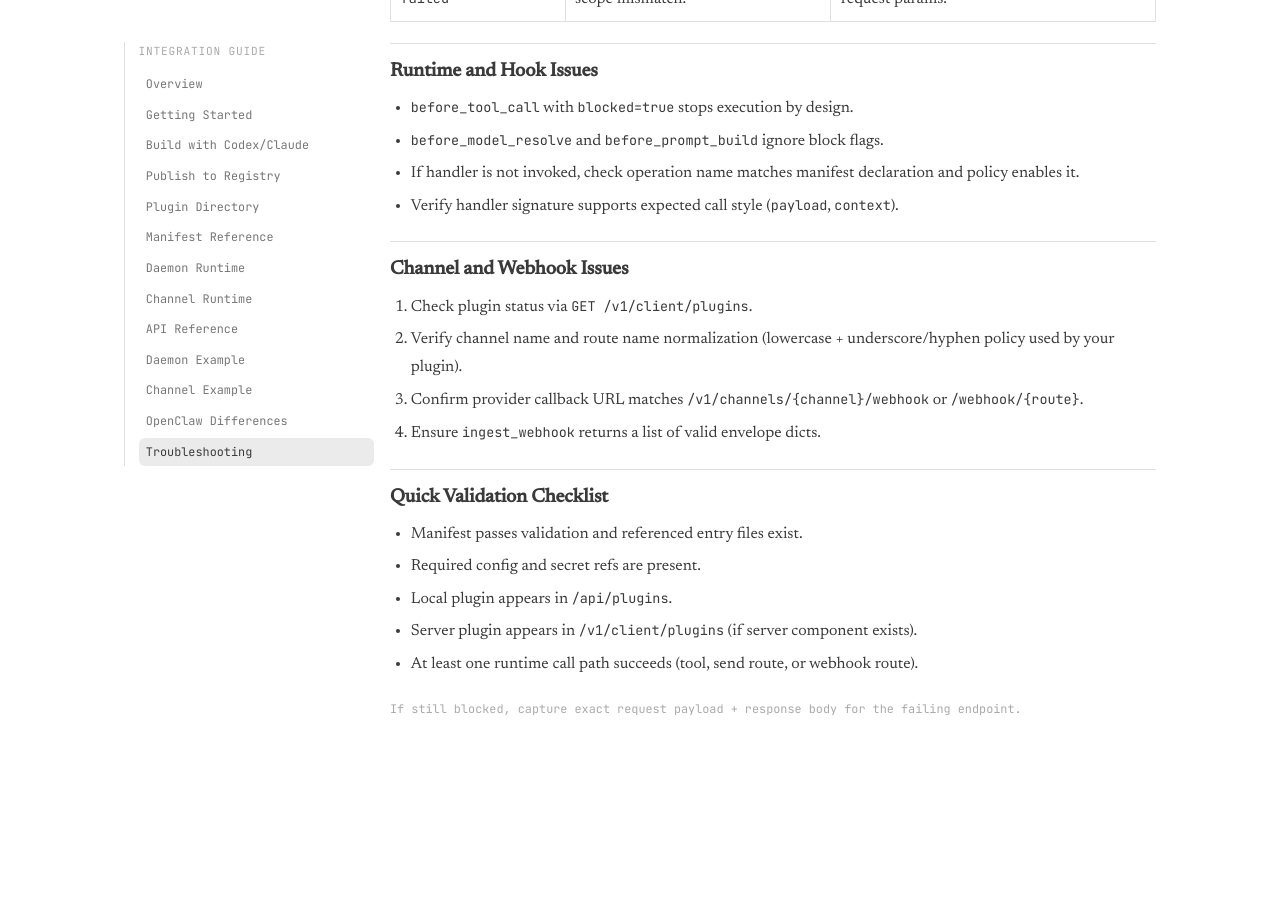
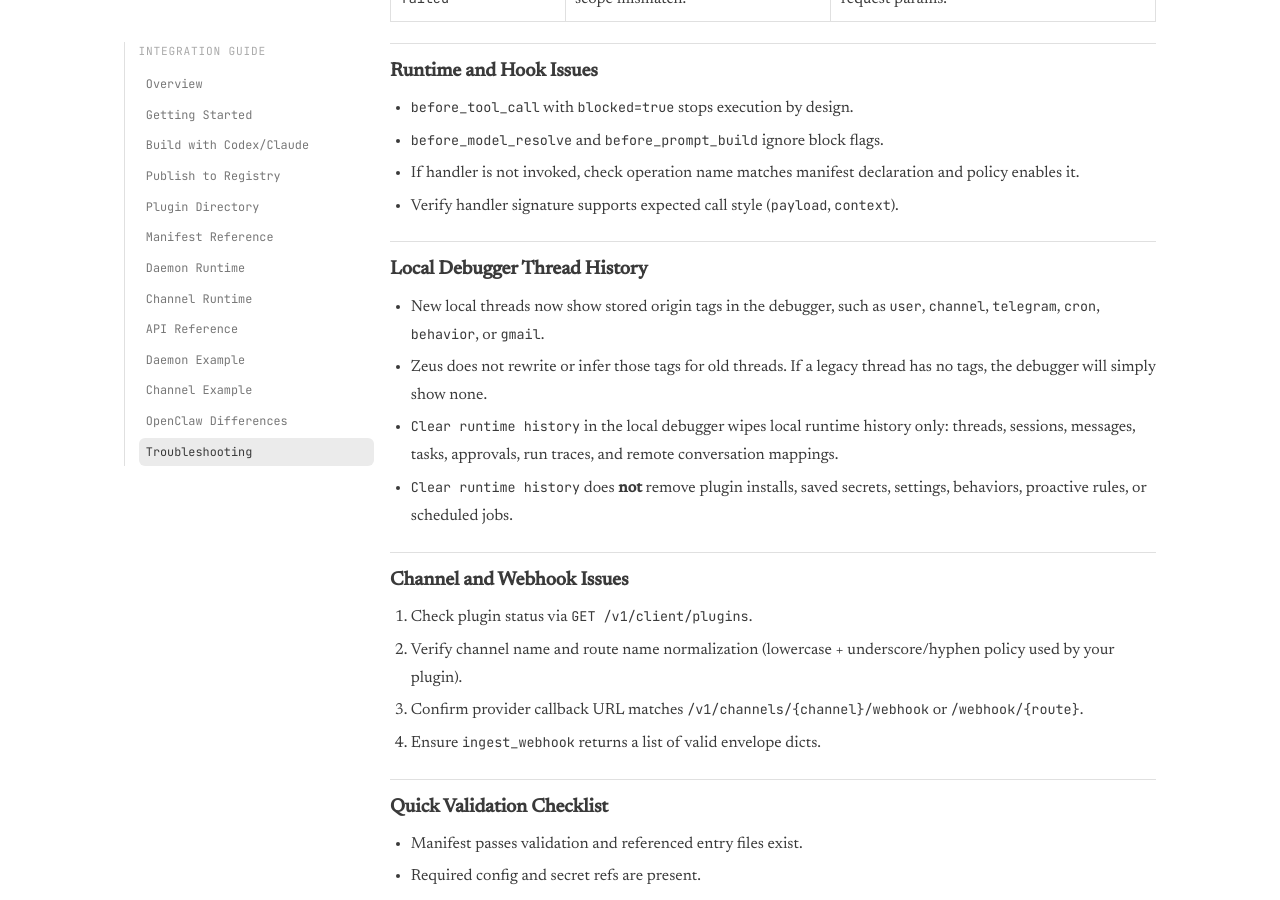
Before and after one commit to arslnb/arslnb.com, a Jekyll site: the page built from zeus/docs/troubleshooting.html, in a window 1280 px wide and 900 px high, scrolled down 1692 px. Built offline with Jekyll 4.4.1, drawn with Linux system fonts in a browser that asks for light colours; before the commit the page ends 2511 px from its top, so only the background shows below that.

Commit message:
docs: add debugger history reset notes

```diff
--- a/zeus/docs/troubleshooting.html
+++ b/zeus/docs/troubleshooting.html
@@ -64,6 +64,16 @@ permalink: "/zeus/docs/troubleshooting/"
     </section>
 
     <section class="card">
+      <h2>Local Debugger Thread History</h2>
+      <ul class="compact">
+        <li>New local threads now show stored origin tags in the debugger, such as <code>user</code>, <code>channel</code>, <code>telegram</code>, <code>cron</code>, <code>behavior</code>, or <code>gmail</code>.</li>
+        <li>Zeus does not rewrite or infer those tags for old threads. If a legacy thread has no tags, the debugger will simply show none.</li>
+        <li><code>Clear runtime history</code> in the local debugger wipes local runtime history only: threads, sessions, messages, tasks, approvals, run traces, and remote conversation mappings.</li>
+        <li><code>Clear runtime history</code> does <strong>not</strong> remove plugin installs, saved secrets, settings, behaviors, proactive rules, or scheduled jobs.</li>
+      </ul>
+    </section>
+
+    <section class="card">
       <h2>Channel and Webhook Issues</h2>
       <ol>
         <li>Check plugin status via <code>GET /v1/client/plugins</code>.</li>
```
